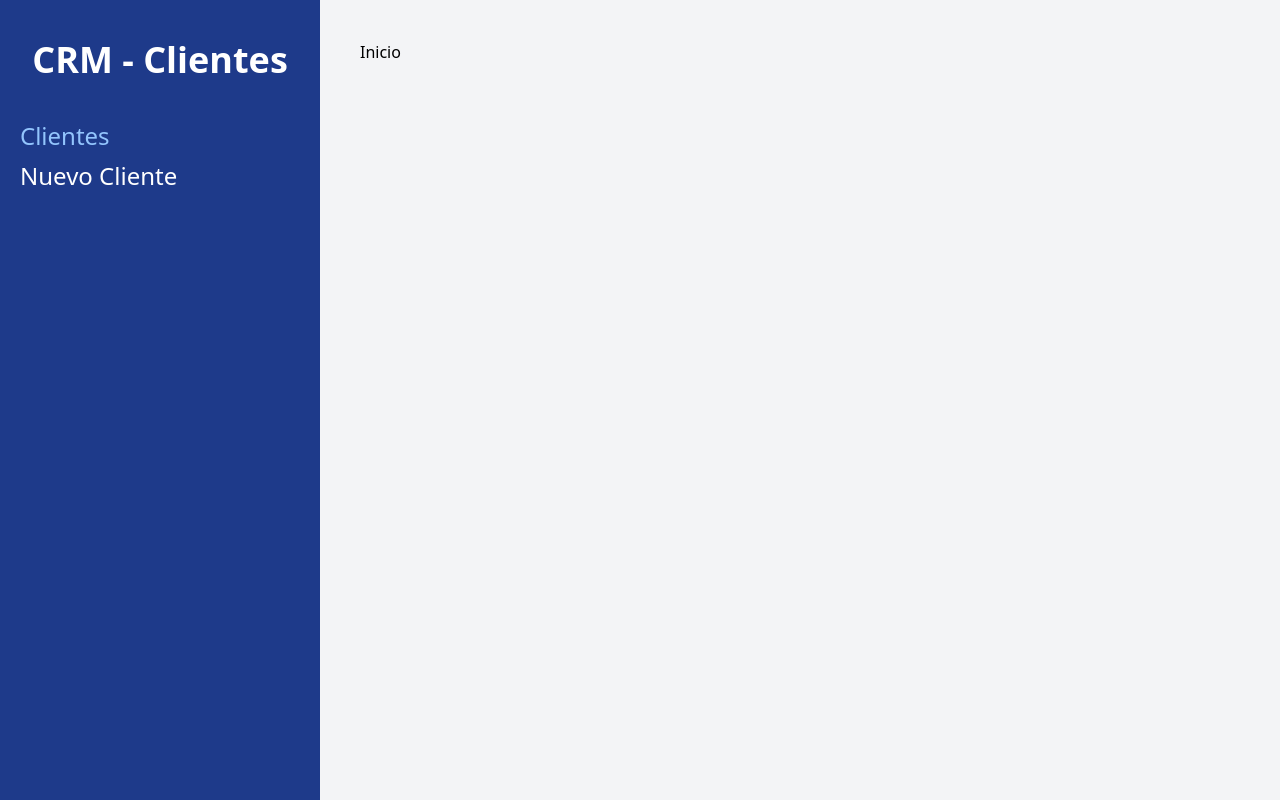
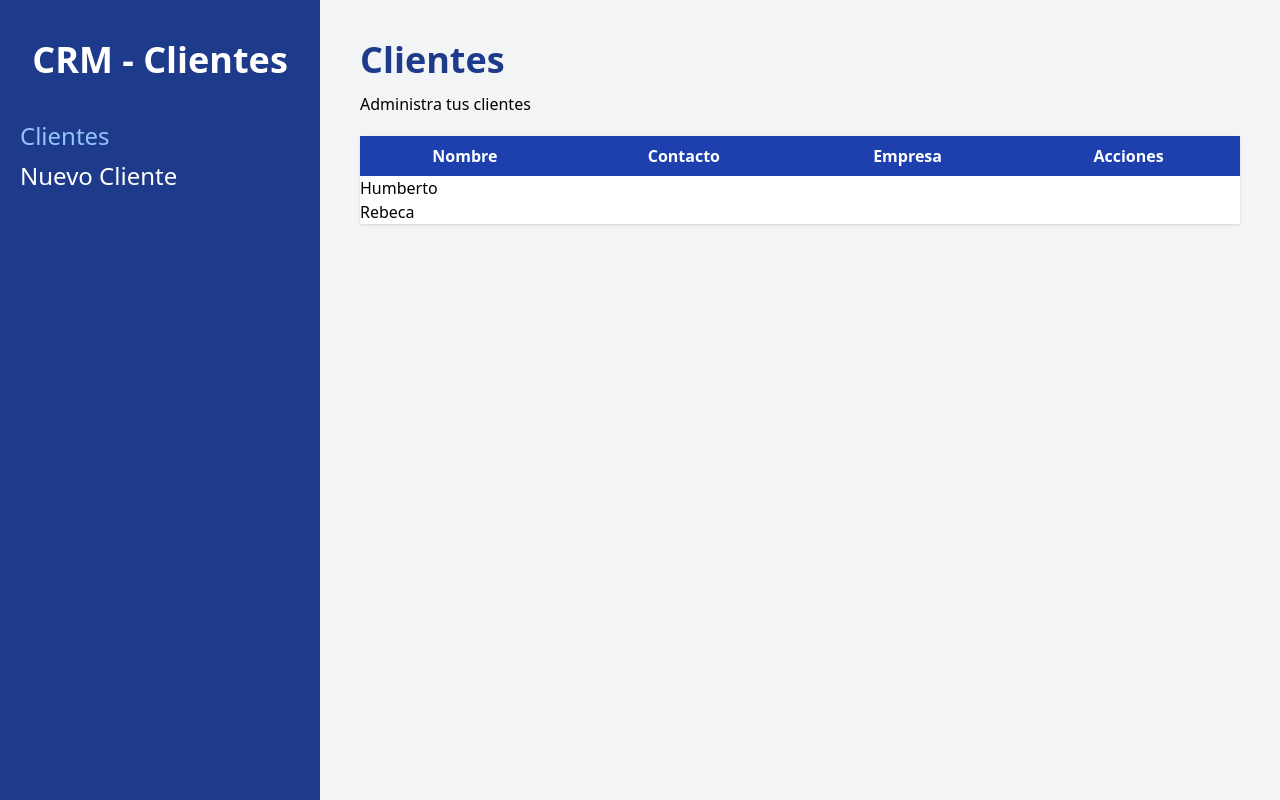
Before and after one commit to danieldamian09/crm-react, a React (Vite) app: page /clientes in a window 1280 px wide. Built offline with nearby package versions, Linux system fonts and the light colour scheme; data requests are answered from the project's data file.

Commit message:
create table for clients

```diff
--- /dev/null
+++ b/src/components/Cliente.jsx
@@ -0,0 +1,9 @@
+import React from 'react'
+
+const Cliente = ({cliente}) => {
+  return (
+    <div>{cliente.nombre}</div>
+  )
+}
+
+export default Cliente
--- a/src/pages/Inicio.jsx
+++ b/src/pages/Inicio.jsx
@@ -1,30 +1,47 @@
-import {useEffect, useState} from 'react';
+import {useEffect, useState} from "react";
+import Cliente from "../components/Cliente";
 
 function Inicio() {
+	const [clientes, setClientes] = useState([]);
 
-  const [clientes, setClientes] = useState([])
+	const obtenerClientesAPI = async () => {
+		try {
+			const url = "http://localhost:4000/clientes";
+			const respuesta = await fetch(url);
+			const resultado = await respuesta.json();
+			setClientes(resultado);
+		} catch (error) {}
+	};
 
-  const obtenerClientesAPI = async() => {
-    try {
-      const url = "http://localhost:4000/clientes"
-      const respuesta = await fetch(url)
-      const resultado = await respuesta.json()
-      setClientes(resultado)
-    } catch (error) {
+	useEffect(() => {
+		obtenerClientesAPI();
+	}, []);
 
-    }
-  }
+	return (
+		<>
+			<h1 className="font-black text-4xl text-blue-900">Clientes</h1>
+			<p className=" mt-3">Administra tus clientes</p>
 
-  useEffect(() => {
-    obtenerClientesAPI()
-  }, [])
-
-
-  return (
-    <div>
-      <h1>Inicio</h1>
-    </div>
-  );
+			<table className="w-full mt-5 table-auto shadow bg-white">
+				<thead className=" bg-blue-800 text-white">
+					<tr>
+						<th className="p-2">Nombre</th>
+						<th className="p-2">Contacto</th>
+						<th className="p-2">Empresa</th>
+						<th className="p-2">Acciones</th>
+					</tr>
+				</thead>
+				<tbody>
+					{clientes.map((cliente) => (
+						<Cliente
+              key={cliente.id}
+              cliente={cliente}
+            />
+					))}
+				</tbody>
+			</table>
+		</>
+	);
 }
 
 export default Inicio;
```
